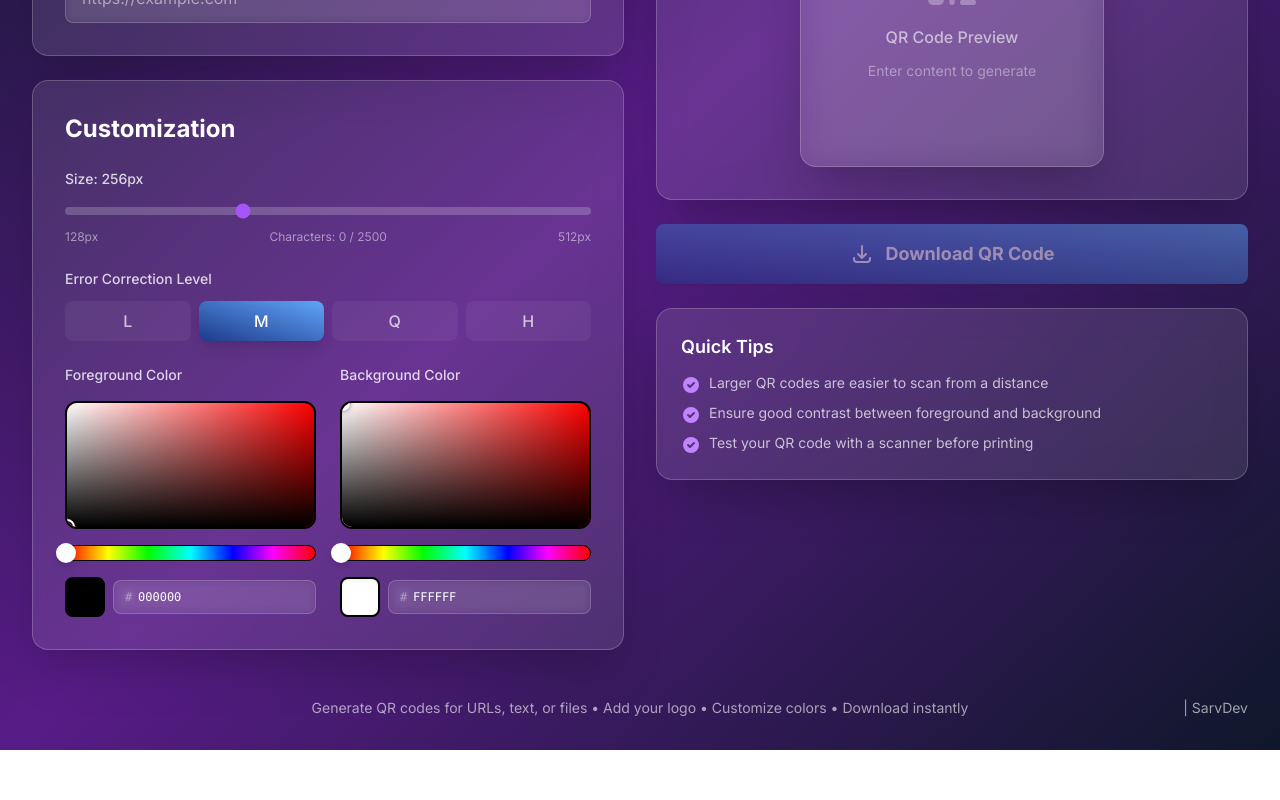
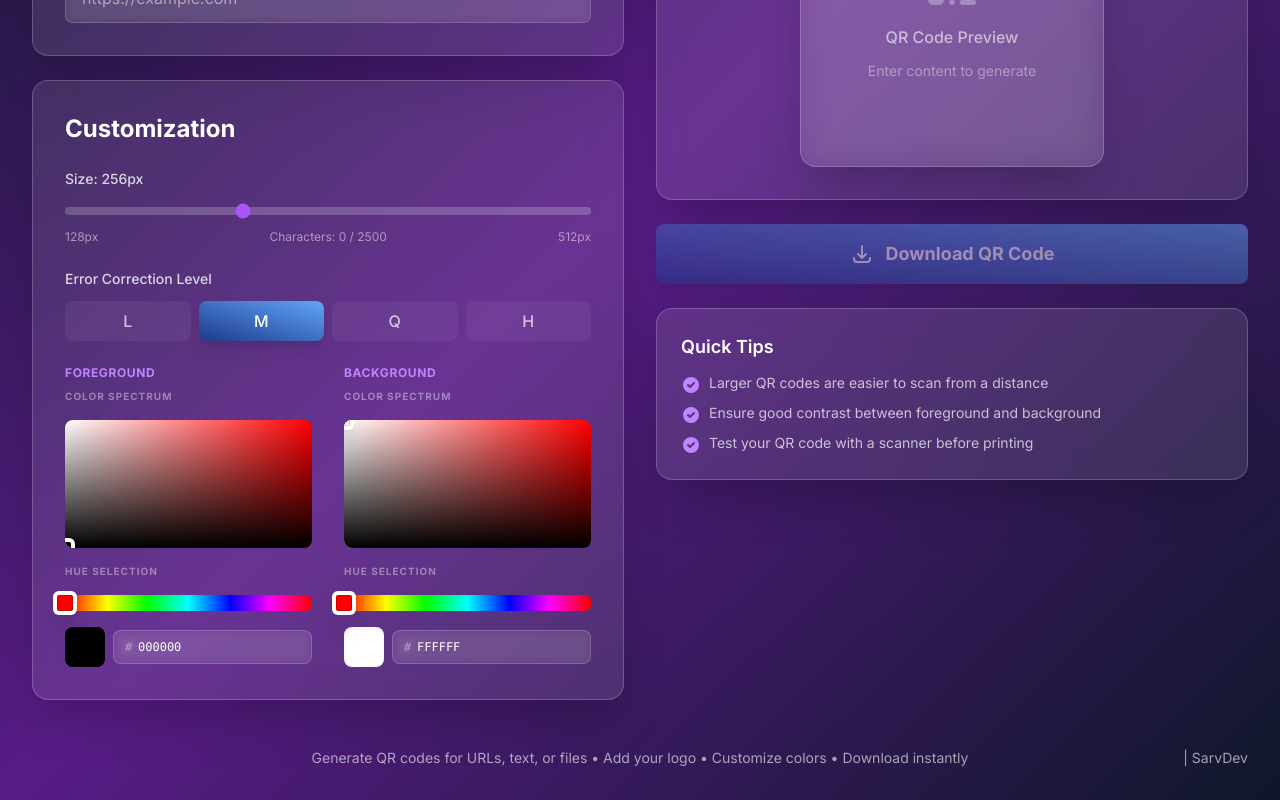
Before and after one commit to Sarvadnya-Patil/QR_Generator, a React (Vite) app: page / in a window 1280 px wide. Shown: the part 438-1238 px from the top of the page. Before the commit the page ends 1188 px from the top, so only its background shows below. Built offline with nearby package versions, Linux system fonts and the light colour scheme.

Commit message:
Refine Color Picker

```diff
--- a/src/components/ColorPicker.jsx
+++ b/src/components/ColorPicker.jsx
@@ -113,14 +113,14 @@ const ColorPicker = ({ label, color, onChange }) => {
 
     return (
         <div className="space-y-4">
-            <label className="block text-sm font-medium text-white/80">
-                {label}
+            <label className="block text-[10px] font-bold text-white/40 uppercase tracking-widest">
+                COLOR SPECTRUM
             </label>
 
             {/* Saturation/Value Area */}
             <div
                 ref={satRef}
-                className="relative h-32 rounded-xl cursor-crosshair overflow-hidden border-2 border-black"
+                className="relative h-32 rounded-lg cursor-crosshair overflow-hidden shadow-sm"
                 style={{ backgroundColor: `hsl(${hsv.h}, 100%, 50%)` }}
                 onMouseDown={(e) => {
                     isDraggingSat.current = true;
@@ -132,15 +132,24 @@ const ColorPicker = ({ label, color, onChange }) => {
 
                 {/* Pointer */}
                 <div
-                    className="absolute w-4 h-4 border-2 border-white rounded-full shadow-[0_0_5px_rgba(0,0,0,0.5)] -translate-x-1/2 translate-y-1/2 pointer-events-none"
+                    className="absolute w-5 h-5 bg-white rounded-md shadow-lg -translate-x-1/2 translate-y-1/2 pointer-events-none flex items-center justify-center"
                     style={{ left: `${hsv.s}%`, bottom: `${hsv.v}%` }}
-                />
+                >
+                    <div
+                        className="w-3 h-3 rounded-sm border border-black/20"
+                        style={{ backgroundColor: color }}
+                    />
+                </div>
             </div>
+
+            <label className="block text-[10px] font-bold text-white/40 uppercase tracking-widest mt-2">
+                HUE SELECTION
+            </label>
 
             {/* Hue Slider */}
             <div
                 ref={hueRef}
-                className="relative h-4 rounded-full cursor-pointer border border-black shadow-inner"
+                className="relative h-4 rounded-md cursor-pointer shadow-inner"
                 style={{
                     background: 'linear-gradient(to right, #f00 0%, #ff0 17%, #0f0 33%, #0ff 50%, #00f 67%, #f0f 83%, #f00 100%)'
                 }}
@@ -151,15 +160,20 @@ const ColorPicker = ({ label, color, onChange }) => {
             >
                 {/* Hue Pointer */}
                 <div
-                    className="absolute top-1/2 w-5 h-5 bg-white border-2 border-white shadow-md rounded-full -translate-x-1/2 -translate-y-1/2 pointer-events-none"
+                    className="absolute top-1/2 w-6 h-6 bg-white shadow-xl rounded-md -translate-x-1/2 -translate-y-1/2 pointer-events-none flex items-center justify-center"
                     style={{ left: `${(hsv.h / 360) * 100}%` }}
-                />
+                >
+                    <div
+                        className="w-4 h-4 rounded-sm border border-black/20"
+                        style={{ backgroundColor: `hsl(${hsv.h}, 100%, 50%)` }}
+                    />
+                </div>
             </div>
 
             {/* Color Preview & Hex Input */}
             <div className="flex gap-2 items-center">
                 <div
-                    className="h-10 w-10 rounded-lg border-2 border-black shadow-inner flex-shrink-0"
+                    className="h-10 w-10 rounded-lg shadow-inner flex-shrink-0"
                     style={{ backgroundColor: color }}
                 />
                 <div className="relative flex-1">
--- a/src/components/QRGenerator.jsx
+++ b/src/components/QRGenerator.jsx
@@ -183,17 +183,21 @@ const QRGenerator = () => {
                         </div>
 
                         {/* Color Pickers */}
-                        <div className="grid grid-cols-1 sm:grid-cols-2 gap-6">
+                        <div className="grid grid-cols-1 sm:grid-cols-2 gap-8">
+                            <div className="space-y-2">
+                                <label className="block text-xs font-bold text-accent-400 uppercase tracking-wider mb-2">Foreground</label>
                                 <ColorPicker
-                                label="Foreground Color"
                                     color={fgColor}
                                     onChange={setFgColor}
                                 />
+                            </div>
+                            <div className="space-y-2">
+                                <label className="block text-xs font-bold text-accent-400 uppercase tracking-wider mb-2">Background</label>
                                 <ColorPicker
-                                label="Background Color"
                                     color={bgColor}
                                     onChange={setBgColor}
                                 />
+                            </div>
                         </div>
                     </div>
                 </div>
```
Lines whose indentation alone changed are shown as unchanged.
